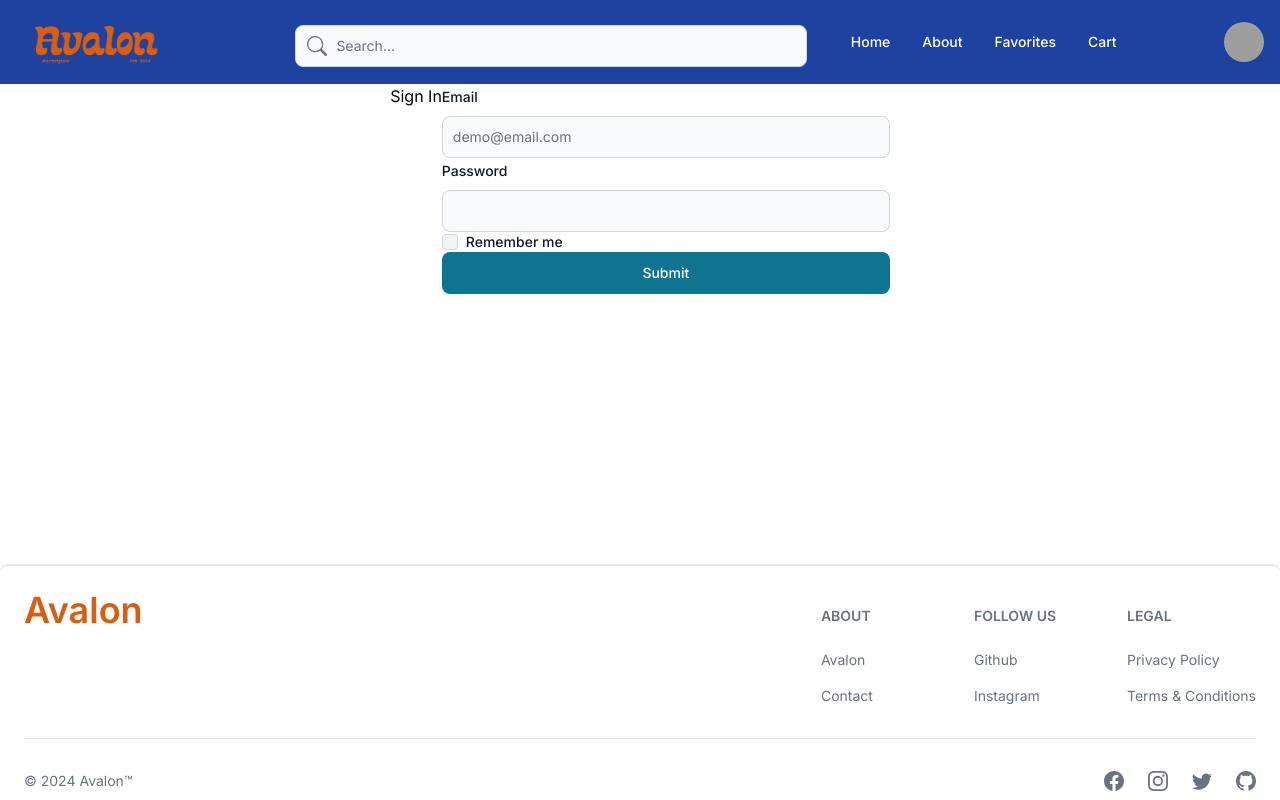
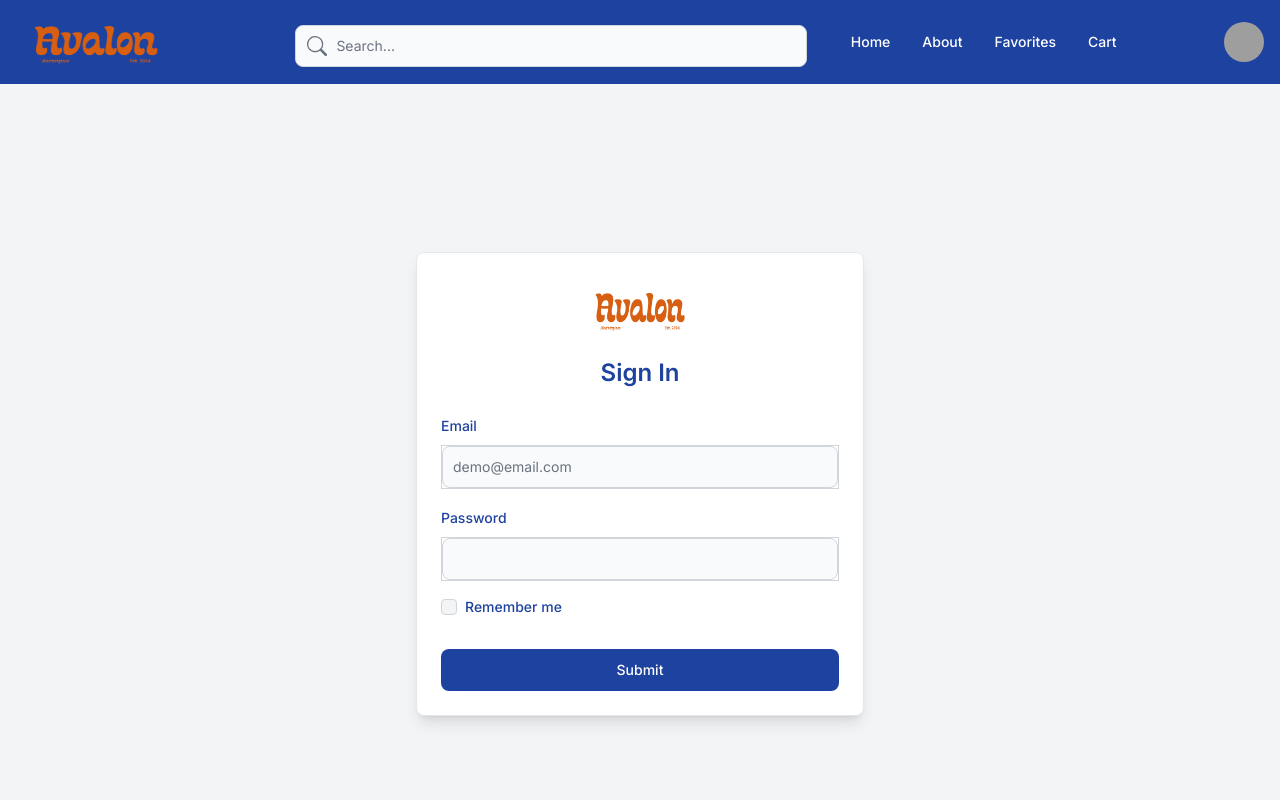
Before and after one commit to SeryahWilliam/avalon, a Next.js app: page /auth/signin in a window 1280 px wide. Shown: the top 800 px of the page. Built offline with nearby package versions, Linux system fonts and the light colour scheme; grey boxes are pictures that could not be loaded.

Commit message:
styled signin page

```diff
--- a/src/app/auth/signin/page.js
+++ b/src/app/auth/signin/page.js
@@ -1,16 +1,21 @@
+// "use client";
+// import SigninForm from "@/app/components/SigninForm";
+
+// export default function SignIn() {
+//   return (
+//     <div className="flex w-full h-[60vh] justify-center">
+//       <h1>Sign In</h1>
+//       <SigninForm />
+//     </div>
+//   );
+// }
+
 "use client";
-
-import { signIn } from "next-auth/react";
-import { useState } from "react";
-import { useRouter } from "next/navigation";
-import { useDispatch } from "react-redux";
-import { setUser, setLoading, setError } from "@/app/redux/slices/authSlice";
 import SigninForm from "@/app/components/SigninForm";
 
 export default function SignIn() {
   return (
-    <div className="flex w-full h-[60vh] justify-center">
-      <h1>Sign In</h1>
+    <div className="flex w-full h-screen justify-center items-center bg-gray-100">
       <SigninForm />
     </div>
   );
--- a/src/app/components/ProtectedRoute.js
+++ b/src/app/components/ProtectedRoute.js
@@ -16,7 +16,7 @@ const ProtectedRoute = ({ children }) => {
     }
   }, [session, status, user, router]);
 
-  if (status === "loading") {
+  if (status === "loading" ) {
     return <Loader />;
   }
 
--- a/src/app/components/SigninForm.jsx
+++ b/src/app/components/SigninForm.jsx
@@ -1,6 +1,84 @@
-import React from "react";
+// import React from "react";
+// import { signIn } from "next-auth/react";
+// import { useState } from "react";
+// import { useRouter } from "next/navigation";
+// import { useDispatch } from "react-redux";
+// import { setUser, setLoading, setError } from "@/app/redux/slices/authSlice";
+// import { Button, Checkbox, Label, TextInput } from "flowbite-react";
+
+// function SigninForm() {
+//   const [email, setEmail] = useState("");
+//   const [password, setPassword] = useState("");
+//   const [error, setErrorState] = useState(null);
+//   const router = useRouter();
+//   const dispatch = useDispatch();
+
+//   const handleSubmit = async (e) => {
+//     e.preventDefault();
+//     dispatch(setLoading(true));
+
+//     const result = await signIn("credentials", {
+//       redirect: false,
+//       email,
+//       password,
+//     });
+
+//     if (result.error) {
+//       dispatch(setError(result.error));
+//       setErrorState(result.error);
+//     } else {
+//       dispatch(setUser(result.user));
+//       router.push("/");
+//     }
+
+//     dispatch(setLoading(false));
+//   };
+//   return (
+//     <div>
+//       <form
+//         onSubmit={handleSubmit}
+//         className="flex max-w-md flex-col gap- w-[40vw]"
+//       >
+//         <div>
+//           <div className="mb-2 block">
+//             <Label htmlFor="email1" value="Email" />
+//           </div>
+//           <TextInput
+//             id="email1"
+//             type="email"
+//             placeholder="demo@email.com"
+//             required
+//             value={email}
+//             onChange={(e) => setEmail(e.target.value)}
+//           />
+//         </div>
+//         <div>
+//           <div className="mb-2 block">
+//             <Label htmlFor="password1" value="Password" />
+//           </div>
+//           <TextInput
+//             id="password1"
+//             value={password}
+//             type="password"
+//             required
+//             onChange={(e) => setPassword(e.target.value)}
+//           />
+//         </div>
+//         <div className="flex items-center gap-2">
+//           <Checkbox id="remember" />
+//           <Label htmlFor="remember">Remember me</Label>
+//         </div>
+//         <Button type="submit">Submit</Button>
+//       </form>
+//       {error && <p style={{ color: "red" }}>{error}</p>}
+//     </div>
+//   );
+// }
+
+// export default SigninForm;
+
+import React, { useState } from "react";
 import { signIn } from "next-auth/react";
-import { useState } from "react";
 import { useRouter } from "next/navigation";
 import { useDispatch } from "react-redux";
 import { setUser, setLoading, setError } from "@/app/redux/slices/authSlice";
@@ -33,15 +111,19 @@ function SigninForm() {
 
     dispatch(setLoading(false));
   };
+
   return (
-    <div>
-      <form
-        onSubmit={handleSubmit}
-        className="flex max-w-md flex-col gap- w-[40vw]"
-      >
+    <div className="w-full max-w-md p-6 bg-white rounded-lg shadow-lg border border-gray-200">
+      <div className="flex justify-center mb-4">
+        <img src="/images/logo.png" alt="Logo" className="h-16" />
+      </div>
+      <h1 className="text-2xl font-semibold mb-6 text-center text-blue-800">
+        Sign In
+      </h1>
+      <form onSubmit={handleSubmit} className="flex flex-col gap-4">
         <div>
           <div className="mb-2 block">
-            <Label htmlFor="email1" value="Email" />
+            <Label htmlFor="email1" value="Email" className="text-blue-800" />
           </div>
           <TextInput
             id="email1"
@@ -50,27 +132,40 @@ function SigninForm() {
             required
             value={email}
             onChange={(e) => setEmail(e.target.value)}
+            className="border border-gray-300 focus:border-blue-500 focus:ring-blue-500"
           />
         </div>
         <div>
           <div className="mb-2 block">
-            <Label htmlFor="password1" value="Password" />
+            <Label
+              htmlFor="password1"
+              value="Password"
+              className="text-blue-800"
+            />
           </div>
           <TextInput
             id="password1"
-            value={password}
             type="password"
             required
+            value={password}
             onChange={(e) => setPassword(e.target.value)}
+            className="border border-gray-300 focus:border-blue-500 focus:ring-blue-500"
           />
         </div>
         <div className="flex items-center gap-2">
           <Checkbox id="remember" />
-          <Label htmlFor="remember">Remember me</Label>
+          <Label htmlFor="remember" className="text-blue-800">
+            Remember me
+          </Label>
         </div>
-        <Button type="submit">Submit</Button>
+        <Button
+          type="submit"
+          className="mt-4 bg-blue-800 hover:bg-blue-900 text-white"
+        >
+          Submit
+        </Button>
       </form>
-      {error && <p style={{ color: "red" }}>{error}</p>}
+      {error && <p className="mt-4 text-red-500">{error}</p>}
     </div>
   );
 }
```
